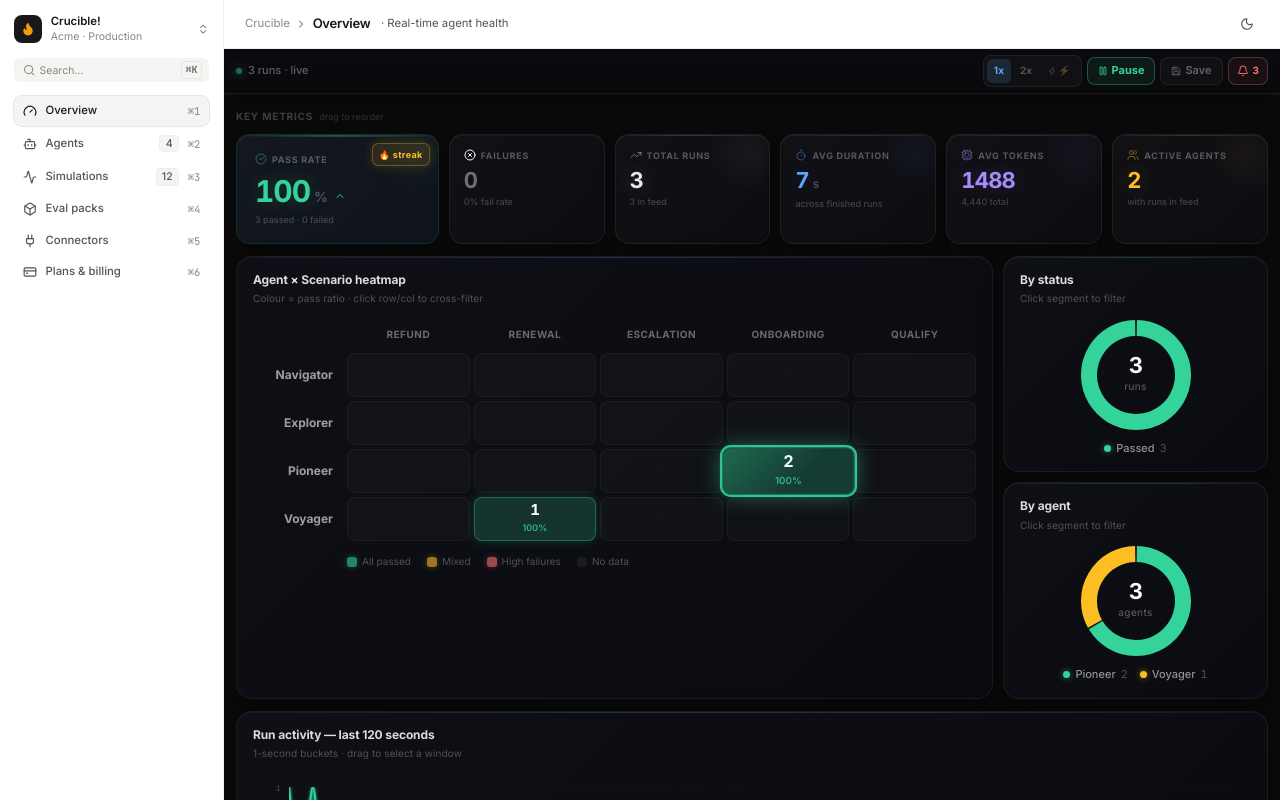
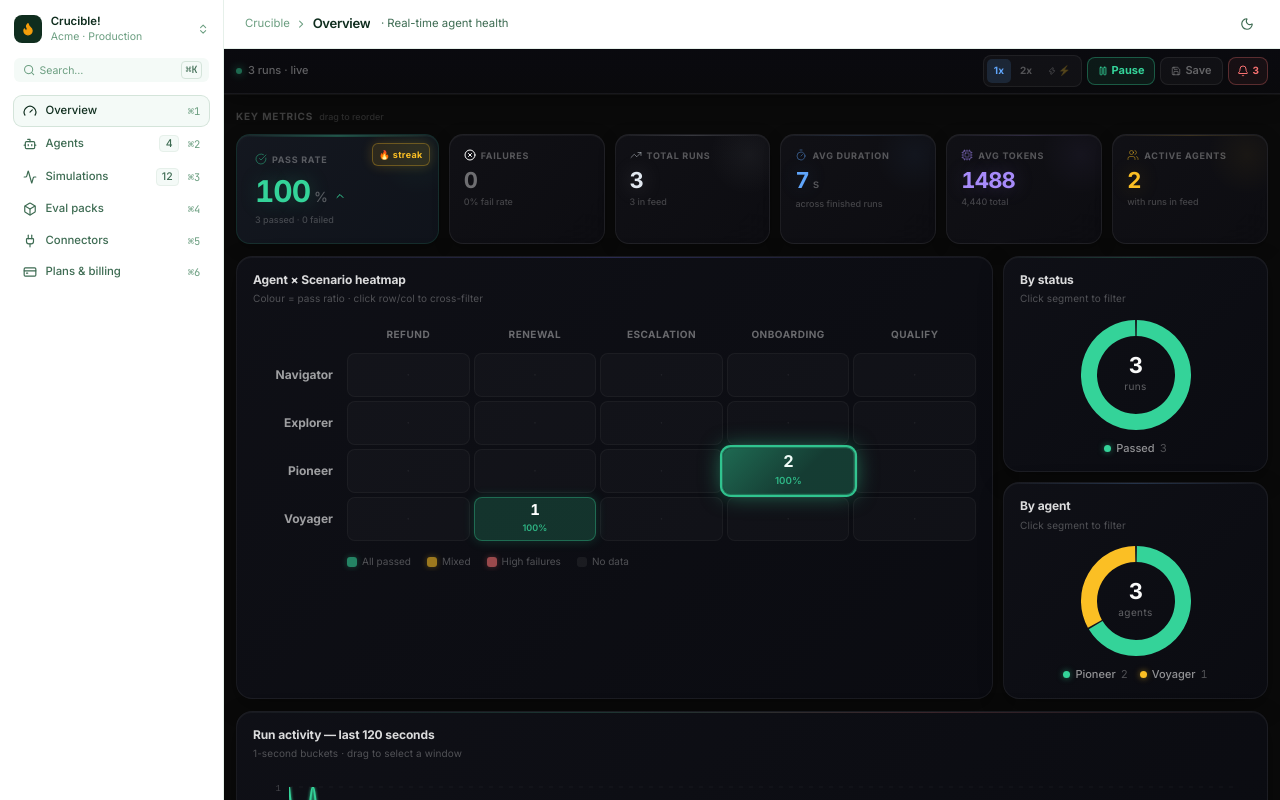
Before and after one commit to Soffi-Originals/crucible-demo, a React (Vite) app: page / in a window 1280 px wide. Shown: the top 800 px of the page. Built offline with nearby package versions, Linux system fonts and the light colour scheme.

Commit message:
AI: Update src/index.css

```diff
--- a/src/index.css
+++ b/src/index.css
@@ -5,58 +5,56 @@
 /* ---------------------------------------------------------------------------
  * Semantic tokens
  *
- * All visual values (color, border, type, radius, shadow, spacing scale) are
- * defined here as CSS custom properties and exposed to Tailwind via @theme.
- * Theme switching is class-driven: add `className="dark"` to <body> or any
- * ancestor and the .dark overrides below kick in.
- *
- * Edit token values here to retheme the entire app.
+ * Green-forward theme inspired by the Donezo reference palette.
+ * Primary / accent = deep forest green → bright emerald.
+ * All visual values are CSS custom properties exposed to Tailwind via @theme.
+ * Theme switching is class-driven: add `className="dark"` to <body>.
  * ---------------------------------------------------------------------------*/
 
 @theme {
   /* Color: surfaces */
-  --color-canvas: #f7f7f5;
+  --color-canvas: #f0f5f2;
   --color-surface: #ffffff;
   --color-surface-raised: #ffffff;
-  --color-surface-subtle: #f4f4f2;
-  --color-surface-muted: #ebebe8;
-  --color-surface-inverse: #18181b;
+  --color-surface-subtle: #f4faf7;
+  --color-surface-muted: #e8f2ec;
+  --color-surface-inverse: #0f2d1e;
 
   /* Color: borders */
-  --color-border: #e7e5e4;
-  --color-border-strong: #d6d3d1;
-  --color-border-subtle: #efeeec;
-  --color-border-focus: #2563eb;
+  --color-border: #d4e4da;
+  --color-border-strong: #b8d4c2;
+  --color-border-subtle: #e6f0ea;
+  --color-border-focus: #16a34a;
 
   /* Color: foreground (text/icons) */
-  --color-fg: #18181b;
-  --color-fg-muted: #57534e;
-  --color-fg-subtle: #8a8580;
-  --color-fg-inverse: #fafaf9;
+  --color-fg: #0f2d1e;
+  --color-fg-muted: #3d6b52;
+  --color-fg-subtle: #6b9e80;
+  --color-fg-inverse: #f0faf4;
   --color-fg-on-accent: #ffffff;
 
-  /* Color: brand / interactive */
-  --color-primary: #18181b;
-  --color-primary-hover: #27272a;
-  --color-primary-fg: #fafaf9;
-  --color-accent: #2563eb;
-  --color-accent-hover: #1d4ed8;
-  --color-accent-soft: #eff6ff;
+  /* Color: brand / interactive — deep green primary, emerald accent */
+  --color-primary: #14532d;
+  --color-primary-hover: #166534;
+  --color-primary-fg: #ffffff;
+  --color-accent: #16a34a;
+  --color-accent-hover: #15803d;
+  --color-accent-soft: #dcfce7;
   --color-accent-fg: #ffffff;
 
   /* Color: status */
-  --color-success: #10b981;
-  --color-success-soft: #ecfdf5;
-  --color-success-fg: #047857;
+  --color-success: #22c55e;
+  --color-success-soft: #f0fdf4;
+  --color-success-fg: #15803d;
   --color-warning: #f59e0b;
   --color-warning-soft: #fffbeb;
   --color-warning-fg: #b45309;
   --color-danger: #ef4444;
   --color-danger-soft: #fef2f2;
   --color-danger-fg: #b91c1c;
-  --color-info: #3b82f6;
-  --color-info-soft: #eff6ff;
-  --color-info-fg: #1d4ed8;
+  --color-info: #0ea5e9;
+  --color-info-soft: #f0f9ff;
+  --color-info-fg: #0369a1;
 
   /* Typography */
   --font-sans: 'Inter', ui-sans-serif, -apple-system, BlinkMacSystemFont,
@@ -94,63 +92,63 @@
   --radius-full: 9999px;
 
   /* Shadow */
-  --shadow-xs: 0 1px 1px rgba(0, 0, 0, 0.04);
-  --shadow-sm: 0 1px 2px rgba(0, 0, 0, 0.06), 0 1px 3px rgba(0, 0, 0, 0.04);
-  --shadow-md: 0 4px 6px -1px rgba(0, 0, 0, 0.06),
-    0 2px 4px -2px rgba(0, 0, 0, 0.04);
-  --shadow-lg: 0 10px 15px -3px rgba(0, 0, 0, 0.06),
-    0 4px 6px -4px rgba(0, 0, 0, 0.04);
-  --shadow-focus: 0 0 0 3px rgba(37, 99, 235, 0.18);
+  --shadow-xs: 0 1px 2px rgba(15, 45, 30, 0.06);
+  --shadow-sm: 0 1px 3px rgba(15, 45, 30, 0.08), 0 1px 2px rgba(15, 45, 30, 0.05);
+  --shadow-md: 0 4px 8px -1px rgba(15, 45, 30, 0.08),
+    0 2px 4px -2px rgba(15, 45, 30, 0.05);
+  --shadow-lg: 0 10px 20px -3px rgba(15, 45, 30, 0.10),
+    0 4px 8px -4px rgba(15, 45, 30, 0.06);
+  --shadow-focus: 0 0 0 3px rgba(22, 163, 74, 0.22);
 }
 
 /* Dark theme — class-driven. Add `.dark` to <body> (or any ancestor). */
 .dark {
-  --color-canvas: #0a0a0a;
-  --color-surface: #141414;
-  --color-surface-raised: #1c1c1c;
-  --color-surface-subtle: #1c1c1c;
-  --color-surface-muted: #262626;
-  --color-surface-inverse: #fafaf9;
+  --color-canvas: #071a0f;
+  --color-surface: #0e2318;
+  --color-surface-raised: #162d1f;
+  --color-surface-subtle: #162d1f;
+  --color-surface-muted: #1e3829;
+  --color-surface-inverse: #f0faf4;
 
-  --color-border: #262626;
-  --color-border-strong: #3f3f46;
-  --color-border-subtle: #1f1f1f;
-  --color-border-focus: #60a5fa;
+  --color-border: #1e3829;
+  --color-border-strong: #2d5240;
+  --color-border-subtle: #122419;
+  --color-border-focus: #4ade80;
 
-  --color-fg: #fafafa;
-  --color-fg-muted: #a3a3a3;
-  --color-fg-subtle: #737373;
-  --color-fg-inverse: #0a0a0a;
+  --color-fg: #f0faf4;
+  --color-fg-muted: #86c9a0;
+  --color-fg-subtle: #4d8a65;
+  --color-fg-inverse: #071a0f;
   --color-fg-on-accent: #ffffff;
 
-  --color-primary: #fafafa;
-  --color-primary-hover: #e5e5e5;
-  --color-primary-fg: #0a0a0a;
-  --color-accent: #60a5fa;
-  --color-accent-hover: #3b82f6;
-  --color-accent-soft: rgba(96, 165, 250, 0.12);
-  --color-accent-fg: #0a0a0a;
+  --color-primary: #f0faf4;
+  --color-primary-hover: #dcfce7;
+  --color-primary-fg: #0f2d1e;
+  --color-accent: #4ade80;
+  --color-accent-hover: #22c55e;
+  --color-accent-soft: rgba(74, 222, 128, 0.12);
+  --color-accent-fg: #0f2d1e;
 
-  --color-success: #34d399;
-  --color-success-soft: rgba(52, 211, 153, 0.12);
-  --color-success-fg: #6ee7b7;
+  --color-success: #4ade80;
+  --color-success-soft: rgba(74, 222, 128, 0.12);
+  --color-success-fg: #86efac;
   --color-warning: #fbbf24;
   --color-warning-soft: rgba(251, 191, 36, 0.12);
   --color-warning-fg: #fcd34d;
   --color-danger: #f87171;
   --color-danger-soft: rgba(248, 113, 113, 0.12);
   --color-danger-fg: #fca5a5;
-  --color-info: #60a5fa;
-  --color-info-soft: rgba(96, 165, 250, 0.12);
-  --color-info-fg: #93c5fd;
+  --color-info: #38bdf8;
+  --color-info-soft: rgba(56, 189, 248, 0.12);
+  --color-info-fg: #7dd3fc;
 
-  --shadow-xs: 0 1px 1px rgba(0, 0, 0, 0.4);
-  --shadow-sm: 0 1px 2px rgba(0, 0, 0, 0.4), 0 1px 3px rgba(0, 0, 0, 0.3);
-  --shadow-md: 0 4px 6px -1px rgba(0, 0, 0, 0.5),
-    0 2px 4px -2px rgba(0, 0, 0, 0.4);
-  --shadow-lg: 0 10px 15px -3px rgba(0, 0, 0, 0.5),
-    0 4px 6px -4px rgba(0, 0, 0, 0.4);
-  --shadow-focus: 0 0 0 3px rgba(96, 165, 250, 0.25);
+  --shadow-xs: 0 1px 2px rgba(0, 0, 0, 0.5);
+  --shadow-sm: 0 1px 3px rgba(0, 0, 0, 0.5), 0 1px 2px rgba(0, 0, 0, 0.4);
+  --shadow-md: 0 4px 8px -1px rgba(0, 0, 0, 0.6),
+    0 2px 4px -2px rgba(0, 0, 0, 0.5);
+  --shadow-lg: 0 10px 20px -3px rgba(0, 0, 0, 0.6),
+    0 4px 8px -4px rgba(0, 0, 0, 0.5);
+  --shadow-focus: 0 0 0 3px rgba(74, 222, 128, 0.25);
 }
 
 @layer base {
```
